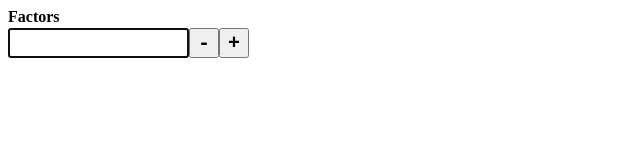
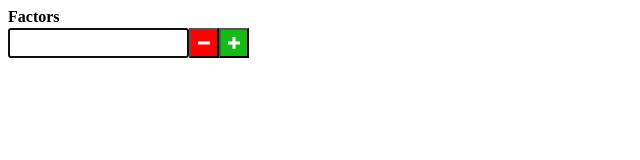
Before and after one commit to fishie/infinite-sequence-investigator, a website with bundled scripts: page index.html in a window 1280 px wide. Shown: the whole page, without its empty margins (0-640 px from the left). Built offline with nearby package versions, Linux system fonts and the light colour scheme; files whose address does not match are found by name.

Commit message:
Updated styling of buttons

```diff
--- a/app.css
+++ b/app.css
@@ -26,11 +26,9 @@ span {
 }
 
 button.factor-buttons {
-    font-weight: bold;
-    font-family: monospace;
-    font-size: 20px;
     height: 30px;
     width: 30px;
+    line-height: 30px;
 }
 
 span.chosen-number {
@@ -41,10 +39,10 @@ span.chosen-number {
     color: white;
     font-weight: bold;
 }
-span.chosen-number.include {
+.include {
     background-color: #12bc12;
 }
-span.chosen-number.exclude {
+.exclude {
     background-color: red;
 }
 span.chosen-number button {
--- a/index.html
+++ b/index.html
@@ -12,8 +12,20 @@
         <label for="FactorInput">Factors</label>
         <span>
           <input id="FactorInput" type="text"></input>
-          <button id="AddFactorToExcludeButton" class="factor-buttons">-</button>
-          <button id="AddFactorToIncludeButton" class="factor-buttons">+</button>
+          <button id="AddFactorToExcludeButton" class="factor-buttons exclude" title="Exclude">
+              <!-- Taken from Open Iconic https://github.com/iconic/open-iconic -->
+              <svg xmlns="http://www.w3.org/2000/svg" width="12" height="12" viewBox="0 0 8 8">
+                <title>Exclude</title>
+                <path fill="#ffffff" d="M0 0v2h8v-2h-8z" transform="translate(0 3)" />
+              </svg>
+          </button>
+          <button id="AddFactorToIncludeButton" class="factor-buttons include" title="Include">
+            <!-- Taken from Open Iconic https://github.com/iconic/open-iconic -->
+            <svg xmlns="http://www.w3.org/2000/svg" width="12" height="12" viewBox="0 0 8 8">
+              <title>Include</title>
+              <path fill="#ffffff" d="M3 0v3h-3v2h3v3h2v-3h3v-2h-3v-3h-2z" />
+            </svg>
+          </button>
         </span>
       </div>
       <span id="ChosenFactorsContainer"></span>
```
